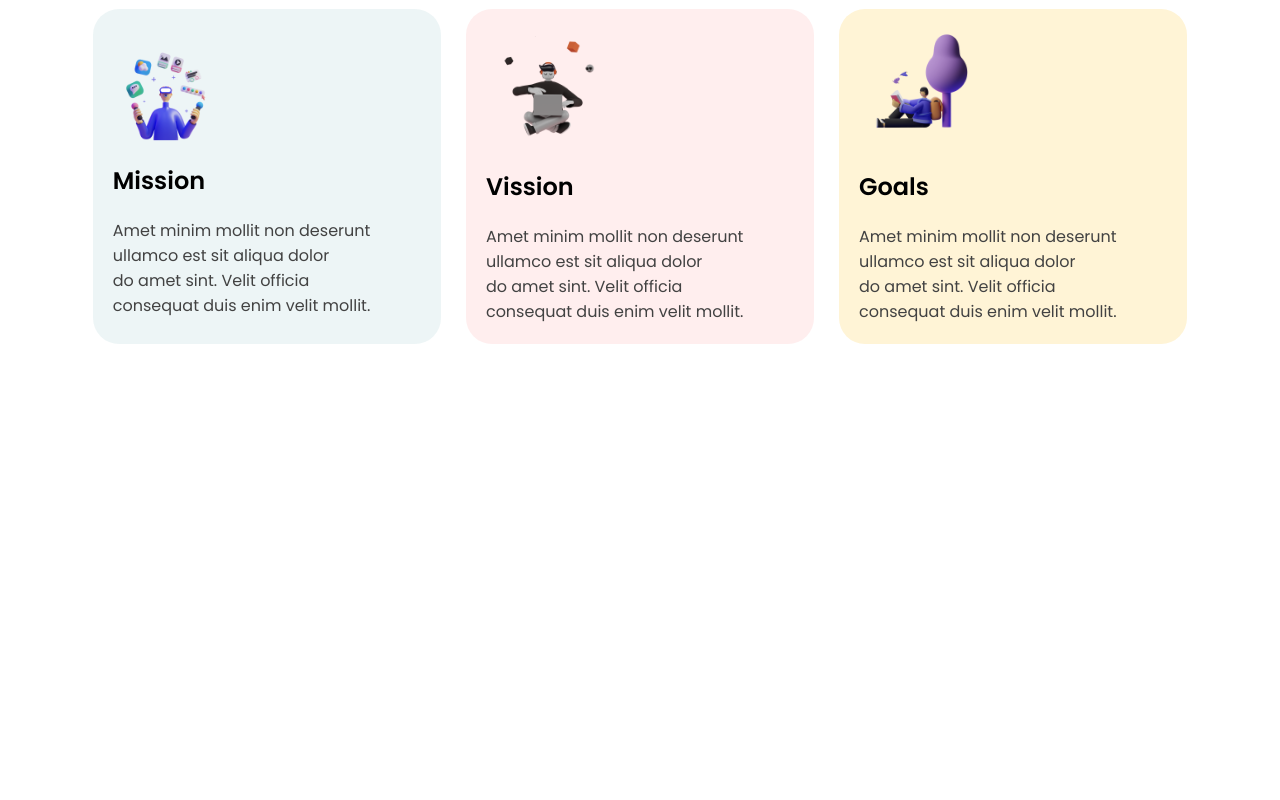
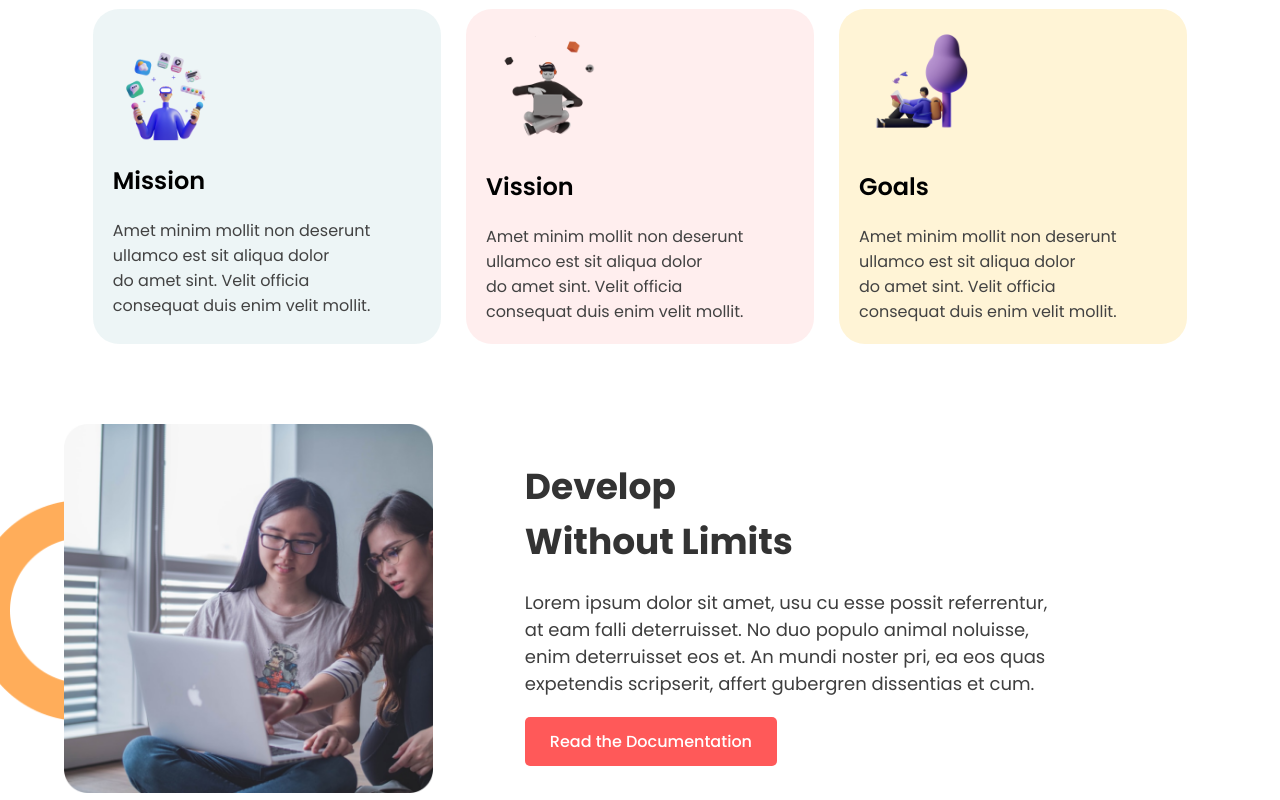
Before and after one commit to SifatSararChistee/mission-2022, a plain HTML site: page index.html in a window 1280 px wide. Shown: the part 895-1695 px from the top of the page. Before the commit the page ends 1239 px from the top, so only its background shows below. Drawn offline with Linux system fonts and the light colour scheme.

Commit message:
added develop section

```diff
--- a/index.html
+++ b/index.html
@@ -58,6 +58,28 @@
           </div>
         </div>
       </section>
+      <!-- *develop section -->
+      <section class="develop-container display-flex">
+        <div class="develop-left">
+          <img src="images/pictures/coding.png" alt="" />
+          <div class="sp-img1">
+            <img src="images/shapes/shape-1.png" alt="" />
+          </div>
+        </div>
+        <div class="develop-right display-flex">
+          <h2>
+            Develop <br />
+            Without Limits
+          </h2>
+          <p>
+            Lorem ipsum dolor sit amet, usu cu esse possit referrentur, at eam
+            falli deterruisset. No duo populo animal noluisse, enim deterruisset
+            eos et. An mundi noster pri, ea eos quas expetendis scripserit,
+            affert gubergren dissentias et cum.
+          </p>
+          <button class="btn-primary">Read the Documentation</button>
+        </div>
+      </section>
     </main>
     <footer></footer>
   </body>
--- a/styles/style.css
+++ b/styles/style.css
@@ -129,3 +129,50 @@ body{
     border-radius: 26px;
     background: rgb(255, 244, 214);
 }
+
+/* *develop section */
+
+.develop-container{
+    width: 90%;
+    margin: 0 auto;
+    max-width: 1400px;
+    margin-top: 80px;
+}
+
+.develop-left{
+    width: 40%;
+    position: relative;
+}
+.develop-right{
+    width: 60%;
+    justify-content: center;
+    flex-direction: column;
+    align-items: flex-start;
+}
+
+.develop-right h2{
+    color: rgb(51, 51, 51);
+    font-size: 36px;
+    font-weight: 700;
+    margin-bottom: 20px;
+}
+
+.develop-right p{
+    color: rgb(62, 62, 62);
+    font-size: 18px;
+    font-weight: 400;
+    text-wrap: balance;
+    margin-bottom: 20px;
+}
+
+.sp-img1{
+    width: 60%;
+    position: absolute;
+    top: 20%;
+    left: -20%;
+    z-index: -1;
+}
+
+.develop-left img{
+    width: 80%;
+}
```
